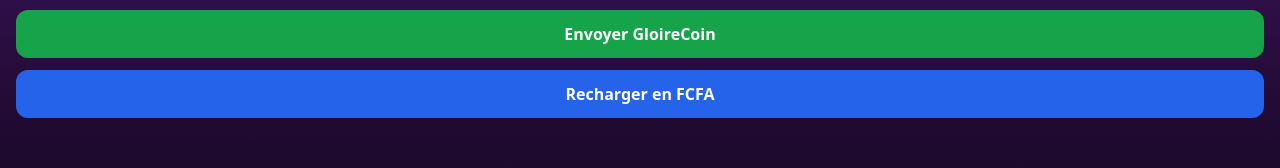
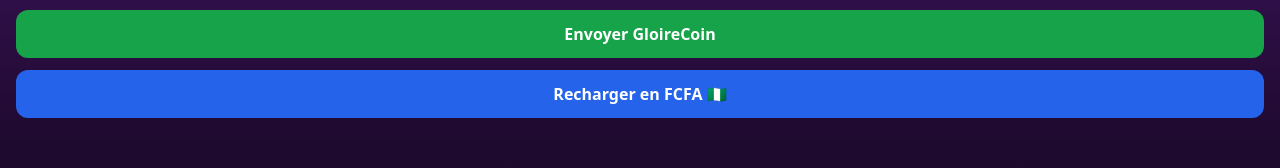
Before and after one commit to Bai621014/Gloire-Hub, a Next.js app: page /tv/wallet in a window 1280 px wide. Shown: the part 378-546 px from the top of the page. Built offline with nearby package versions, Linux system fonts and the light colour scheme.

Commit message:
Feat: connect wallet to Sterling Bank API

```diff
--- a/app/tv/wallet/page.tsx
+++ b/app/tv/wallet/page.tsx
@@ -3,6 +3,7 @@ import { useEffect, useState } from 'react';
 
 export default function WalletPage() {
   const [wallet, setWallet] = useState<any>(null);
+  const [loading, setLoading] = useState(false);
 
   useEffect(() => {
     setWallet({
@@ -13,6 +14,28 @@ export default function WalletPage() {
       auto_saving: 0.20
     });
   }, []);
+
+  const handleRecharge = async () => {
+    setLoading(true);
+    try {
+      const res = await fetch('/api/sterling/pay', {
+        method: 'POST',
+        headers: { 'Content-Type': 'application/json' },
+        body: JSON.stringify({ amount: 1000 }) // 1000 FCFA = 10 GC
+      });
+      const data = await res.json();
+
+      if (data.success) {
+        alert(`Sterling Bank prêt! Réf: ${data.reference}\n10 GC = 1000 FCFA`);
+        window.location.href = data.payment_url;
+      } else {
+        alert('Erreur Sterling Bank');
+      }
+    } catch (error) {
+      alert('Erreur connexion Sterling');
+    }
+    setLoading(false);
+  };
 
   if (!wallet) {
     return (
@@ -43,8 +66,12 @@ export default function WalletPage() {
         Envoyer GloireCoin
       </button>
 
-      <button className="w-full bg-blue-600 py-3 rounded-xl font-bold">
-        Recharger en FCFA
+      <button
+        onClick={handleRecharge}
+        disabled={loading}
+        className="w-full bg-blue-600 py-3 rounded-xl font-bold hover:bg-blue-700 disabled:opacity-50"
+      >
+        {loading ? 'Connexion Sterling...' : 'Recharger en FCFA 🇳🇬'}
       </button>
     </div>
   );
```
